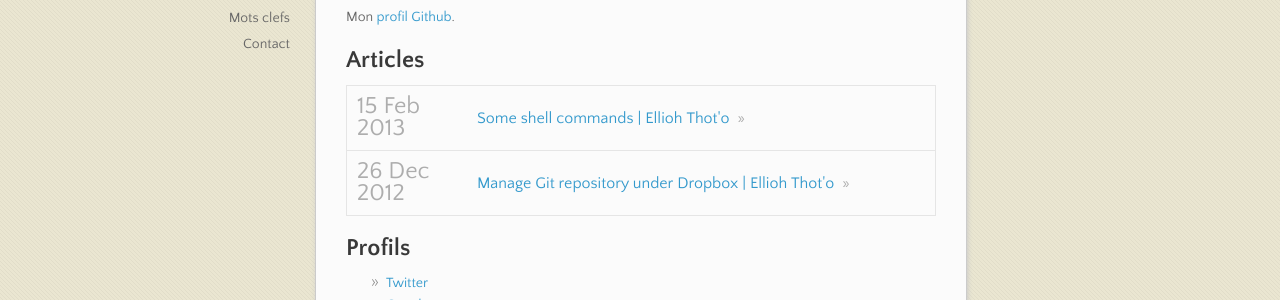
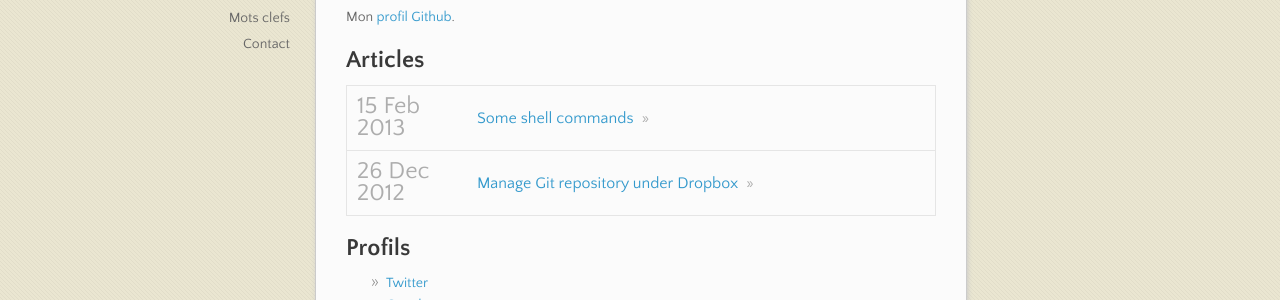
Before and after one commit to ellioh-thoto/ellioh-thoto.github.com, a Jekyll site: the page built from index.md, in a window 1280 px wide and 1203 px high. Shown: the part 293-593 px from the top of the window. Built offline with Jekyll 4.4.1, drawn with Linux system fonts in a browser that asks for light colours; nearby versions of some CDN libraries; some of the changed lines change nothing that is shown.

Commit message:
change home page

```diff
--- a/index.md
+++ b/index.md
@@ -19,7 +19,7 @@ Articles
   {% for post in site.posts %}
     <tr class="post-item">
         <td class="date">{{ post.date | date_to_string }}</td>
-         <td class="article-title"><a href="{{ post.url }}">{{ post.title | escape }}</a>&nbsp;&nbsp;<span class="separator">&raquo;</span> </td>
+         <td class="article-title"><a href="{{ post.url }}">{{ post.header-title | escape }}</a>&nbsp;&nbsp;<span class="separator">&raquo;</span> </td>
     </tr>
   {% endfor %}
 </table>
```
